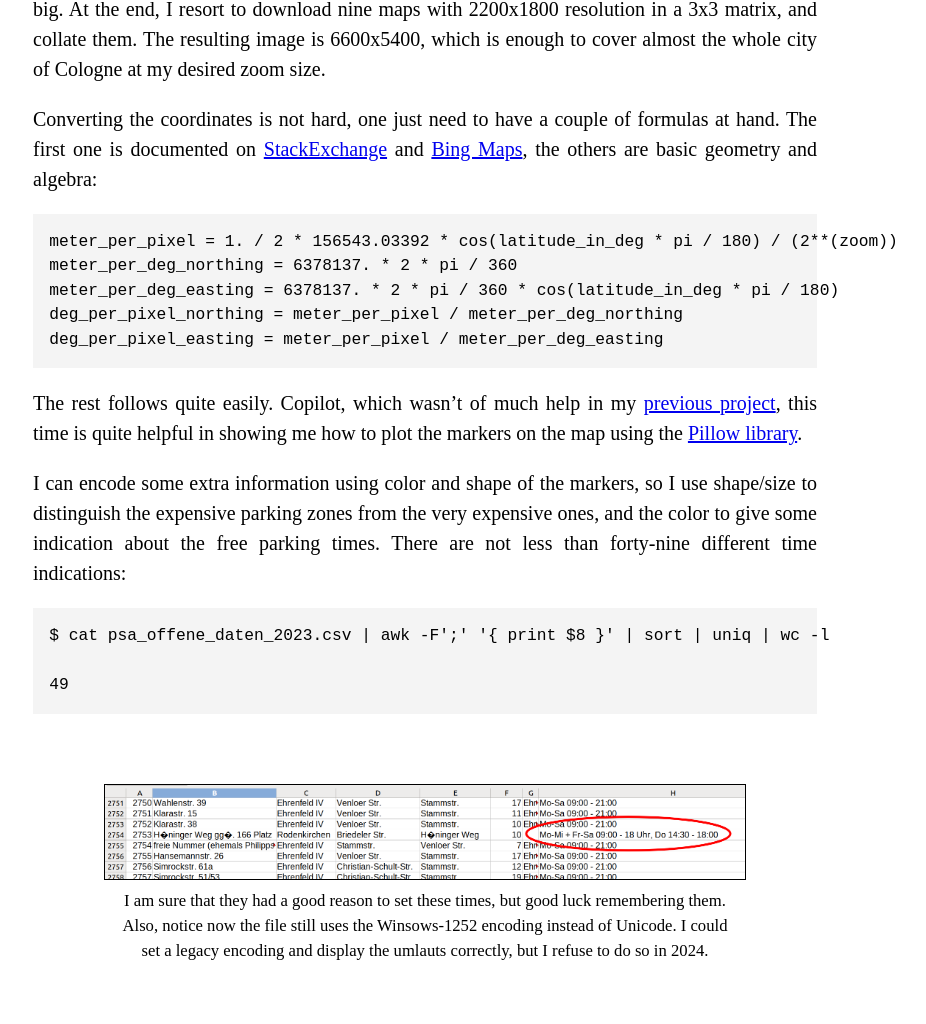
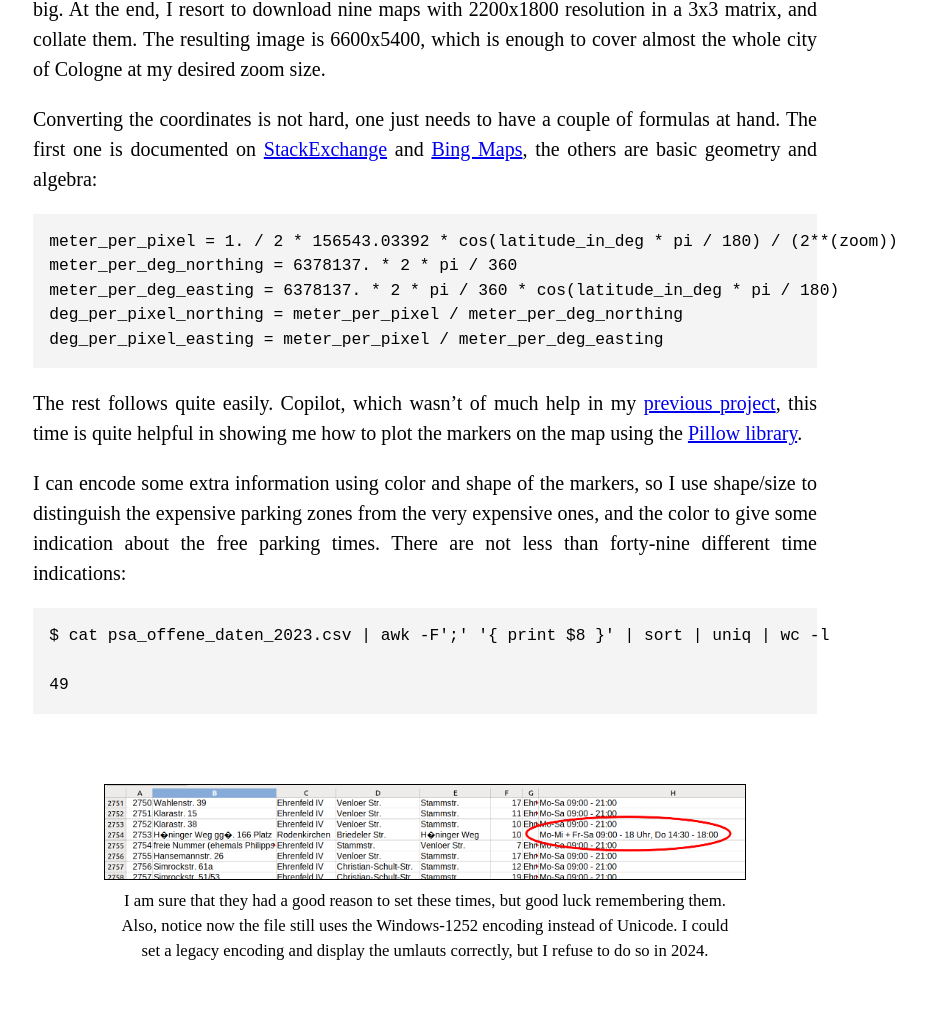
Before and after one commit to AlbertoMarnetto/annali, a Jekyll site: the page built from _posts/2024-12-20--cologne-parking-meters.md, in a window 1280 px wide and 1400 px high, scrolled down 3511 px. Shown: the part 152-1176 px from the top of the window, without its empty margins (215-1141 px from the left). Built offline with Jekyll 4.4.1, drawn with Linux system fonts in a browser that asks for light colours; some web fonts are replaced; comment, search, counter and statistics services are not loaded; some of the changed text lies outside the part shown.

Commit message:
Cologne parking meters: typos

````diff
--- a/_posts/2024-12-20--cologne-parking-meters.md
+++ b/_posts/2024-12-20--cologne-parking-meters.md
@@ -71,7 +71,7 @@ https://maps.geoapify.com/v1/staticmap?style=osm-bright&width={map_pixel_size[0]
 Getting suitable sizes and zoom needs some attempts. GeoApify does not crop the requested map size to a max value (Bing supports 2000x1500 max), but it seems to timeout if the values are too big. At the end, I resort to download nine maps with 2200x1800 resolution in a 3x3 matrix, and collate them. The resulting image is 6600x5400, which is enough to cover almost the whole city of Cologne at my desired zoom size.
 
 
-Converting the coordinates is not hard, one just need to have a couple of formulas at hand. The first one is documented on [StackExchange](http://gis.stackexchange.com/a/127949/93220) and [Bing Maps](https://docs.microsoft.com/en-us/bingmaps/articles/understanding-scale-and-resolution), the others are basic geometry and algebra:
+Converting the coordinates is not hard, one just needs to have a couple of formulas at hand. The first one is documented on [StackExchange](http://gis.stackexchange.com/a/127949/93220) and [Bing Maps](https://docs.microsoft.com/en-us/bingmaps/articles/understanding-scale-and-resolution), the others are basic geometry and algebra:
 
 ```
 meter_per_pixel = 1. / 2 * 156543.03392 * cos(latitude_in_deg * pi / 180) / (2**(zoom))
@@ -97,7 +97,7 @@ $ cat psa_offene_daten_2023.csv | awk -F';' '{ print $8 }' | sort | uniq | wc -l
 <img src="/assets/2024-12-20--cologne-parking-meters/strange-times.png" alt="drawing" width="640" border="1"/>
 </a>
 <figcaption style="max-width: 75ch; font-size:smaller">I am sure that they had a good reason to set these times, but good luck remembering them.<br/>
-Also, notice now the file still uses the Winsows-1252 encoding instead of Unicode. I could set a legacy encoding and display the umlauts correctly, but I refuse to do so in 2024.
+Also, notice now the file still uses the Windows-1252 encoding instead of Unicode. I could set a legacy encoding and display the umlauts correctly, but I refuse to do so in 2024.
 </figcaption>
 </center>
 
````
Also changed, not shown: other parts of _posts/2024-12-20--cologne-parking-meters.md (+2 -2 lines).
